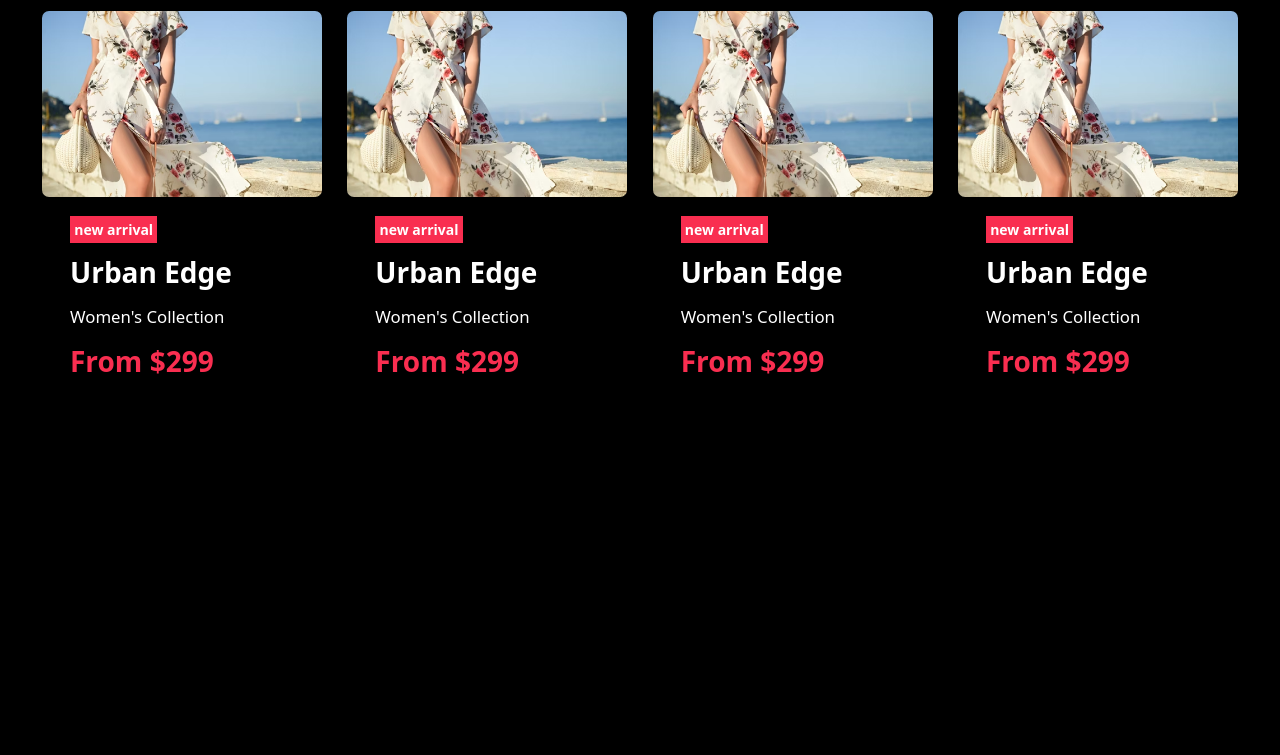
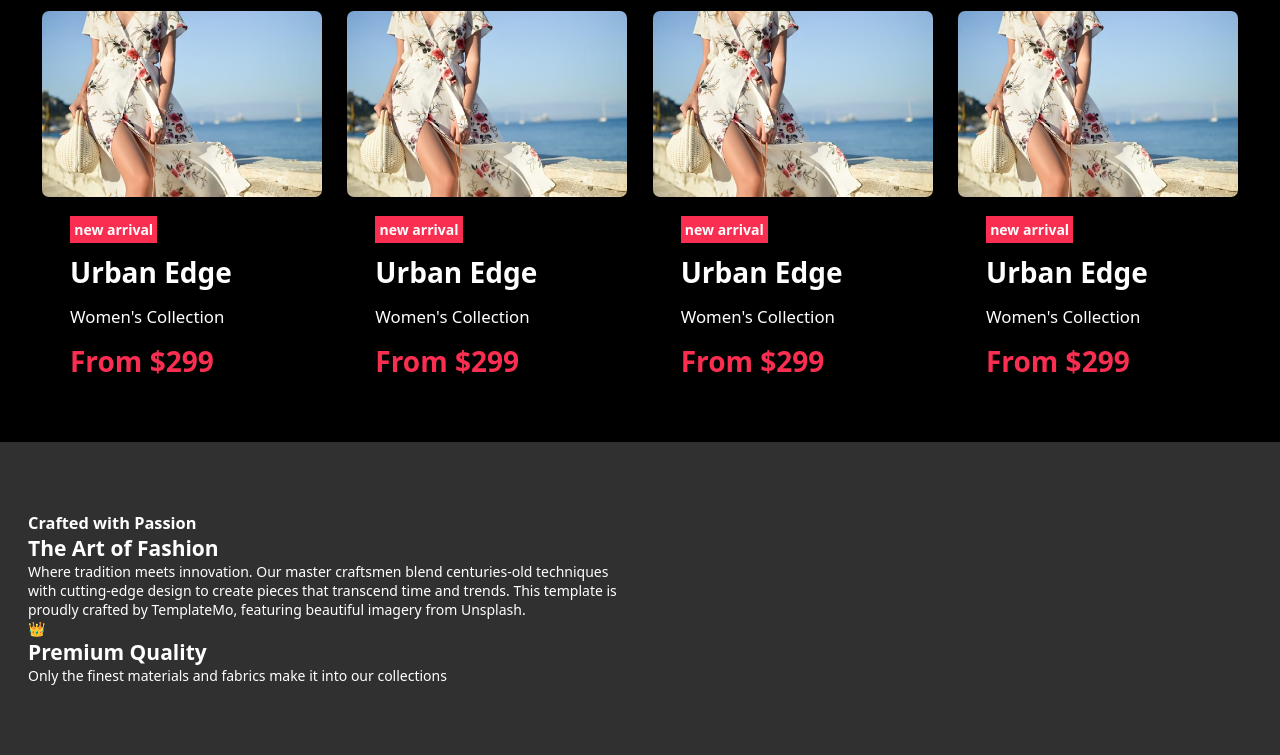
Before and after one commit to arun980798/responsive-web-page-i-make--noir-, a plain HTML site: page index.html in a window 1280 px wide. Shown: the part 1465-2220 px from the top of the page. Before the commit the page ends 1907 px from the top, so only its background shows below. Drawn offline with Linux system fonts and the light colour scheme.

Commit message:
vuefour html working

```diff
--- a/index.html
+++ b/index.html
@@ -175,6 +175,31 @@
 
 
     </section>
+    <section id="vuefour">
+      <div id="vuefourSectone">
+        <div id="seconepartone">
+          <h3>Crafted with Passion</h3>
+          <h1>The Art of Fashion</h1>
+          <p>Where tradition meets innovation. Our master craftsmen blend centuries-old techniques with cutting-edge
+            design to create pieces that transcend time and trends. This template is proudly crafted by TemplateMo,
+            featuring beautiful imagery from Unsplash.</p>
+          <div id="vuefourCard">
+            <div id="vuefourcard">
+              <div>👑</div>
+              <h1>Premium Quality</h1>
+              <p>Only the finest materials and fabrics make it into our collections</p>
+
+            </div>
+          </div>
+
+        </div>
+        <div id="seconeparttow">
+
+        </div>
+
+      </div>
+
+    </section>
 
   </main>
 
--- a/style.scss
+++ b/style.scss
@@ -255,6 +255,21 @@ main {
     }
 
   }
+  #vuefour{
+    background:rgb(48, 48, 48);
+    padding: 5rem 2rem;
+    display: flex;
+    flex-direction: column;
+    #vuefourSectone{
+      width: 50%;
+    }
+    #seconeparttow{
+      width: 50%;
+    }
+
+
+
+  }
 }
 
 @media (min-width: 900px) {
```
Also changed, not shown: style.css, 1 other file.
